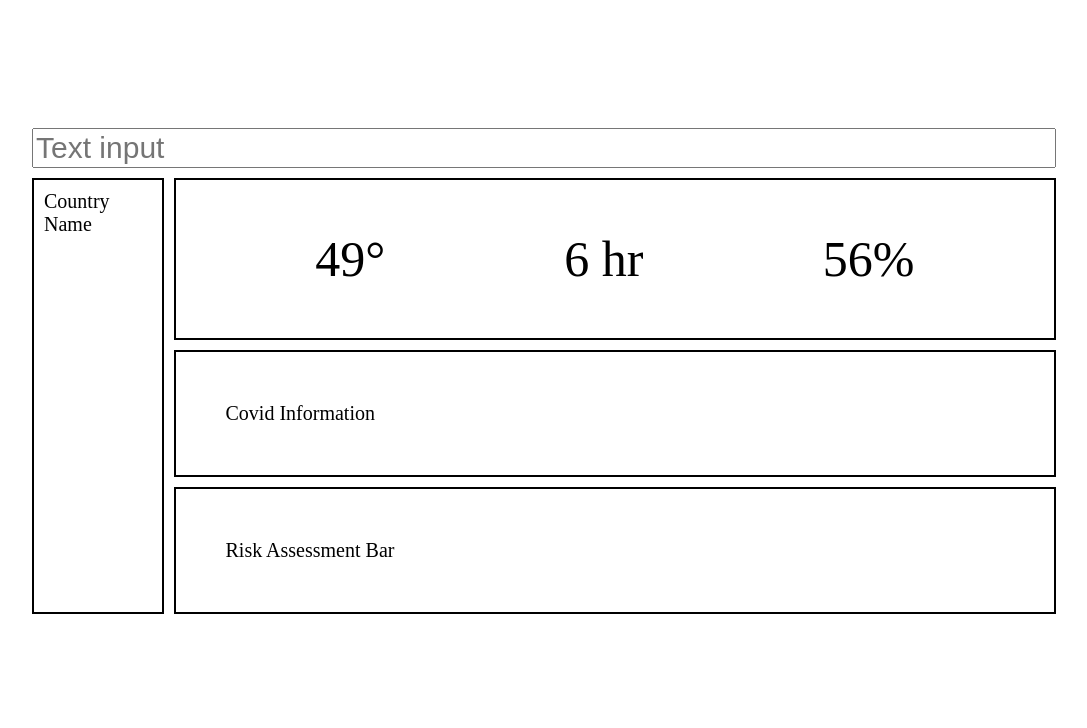
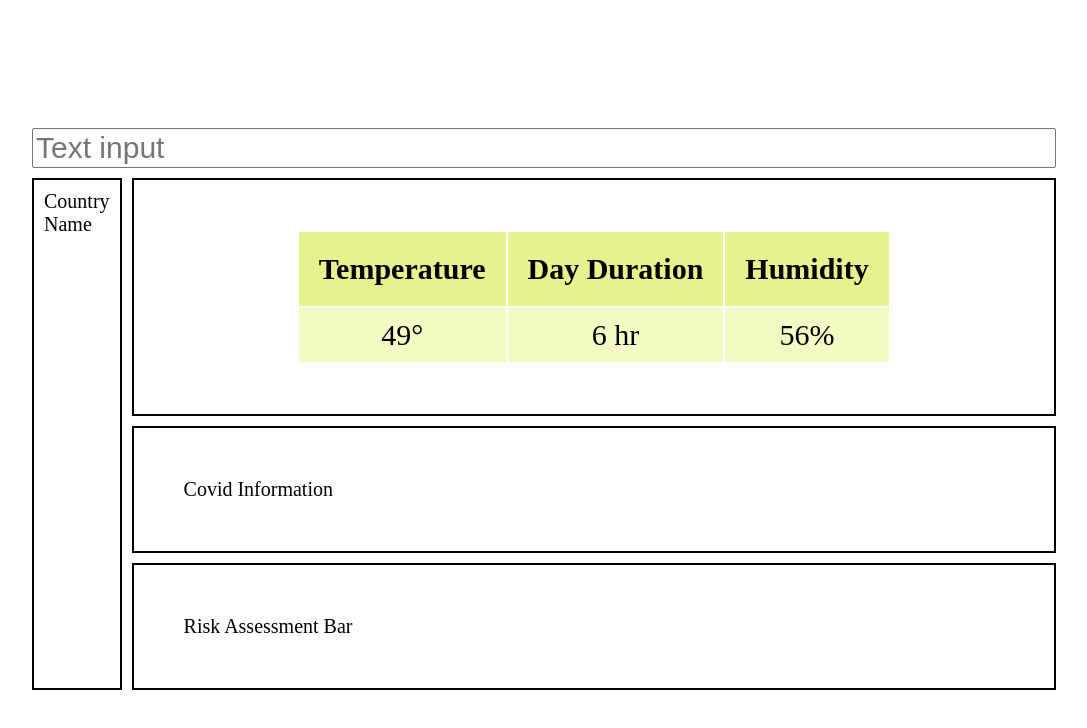
Before and after one commit to kng72/cpsc2350-group2, a plain HTML site: page index.html in a window 1280 px wide. Shown: the whole page, without its empty margins (96-1183 px from the left). Drawn offline with nearby package versions, Linux system fonts and the light colour scheme.

Commit message:
HTML: add heading and table for weather_box; CSS: Add style to the table of weather_box

```diff
--- a/index.html
+++ b/index.html
@@ -30,9 +30,19 @@
                 <div id="info_container">
                     <div class="info">
                         <div id="weather_box">
-                            <span id = "temp">49°</span>
-                            <span id = "day_duration">6 hr</span>
-                            <span id = "cloud_c">56%</span>
+                            <table>
+                                    <tr>
+                                        <th>Temperature</th>
+                                        <th>Day Duration</th>
+                                        <th>Humidity</th>
+                                    </tr>
+                                    <tr>
+                                        <td><span id = "temp">49°</span></td>
+                                        <td><span id = "day_duration">6 hr</span></td>
+                                        <td><span id = "cloud_c">56%</span></td>
+                                    </tr>
+                                </td>
+                            </table>
                         </div>
 
                     </div>
--- a/styles.css
+++ b/styles.css
@@ -49,6 +49,20 @@ body{
     font-size: 50px;
 }
 
+#weather_box table th{
+    background-color: rgb(231, 241, 141);
+    text-align: center;
+    font-size: 30px;
+    padding: 20px;
+}
+
+#weather_box table td{
+    text-align: center;
+    font-size: 30px;
+    background-color: rgb(244, 250, 195);
+    padding: 10px;
+}
+
 /* #weather_box > *{
     border: 2px solid black;
 } */
```
